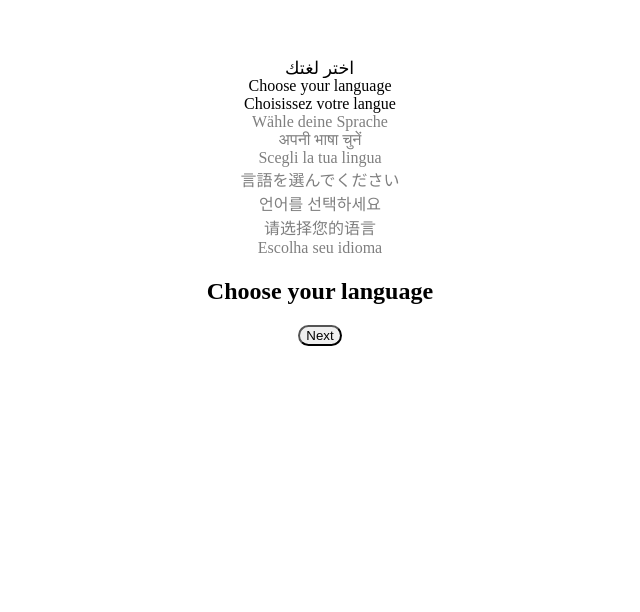
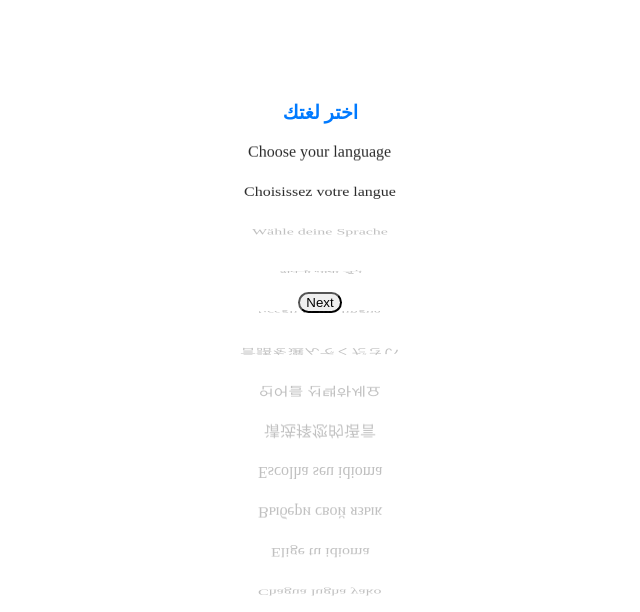
Before and after one commit to chri7im/qr-gospel, a Next.js app: page / in a window 1280 px wide. Shown: the part 206-818 px from the top of the page, without its empty margins (320-960 px from the left). Built offline with nearby package versions, Linux system fonts and the light colour scheme.

Commit message:
Fix WheelPicker scrolling using Framer Motion drag

```diff
--- a/app/globals.css
+++ b/app/globals.css
@@ -2,7 +2,20 @@
 @tailwind components;
 @tailwind utilities;
 
-html, body {
-  overscroll-behavior: none;
-  -webkit-overflow-scrolling: touch;
+/* Custom styles for WheelPicker */
+.scroll-snap-y {
+  scroll-snap-type: y mandatory;
 }
+
+.scroll-snap-align-center > * {
+  scroll-snap-align: center;
+}
+
+.scrollbar-none::-webkit-scrollbar {
+  display: none;
+}
+
+.scrollbar-none {
+  -ms-overflow-style: none; /* IE and Edge */
+  scrollbar-width: none; /* Firefox */
+}
--- /dev/null
+++ b/app/lib/WheelPicker.tsx
@@ -0,0 +1,140 @@
+import { useRef, useState, useEffect } from 'react';
+import { motion, useMotionValue, useSpring, useTransform } from 'framer-motion';
+
+type WheelPickerProps = {
+  items: string[];
+  visibleCount?: number; // odd number, e.g. 5 or 7
+  itemHeight?: number; // in px
+  onChange?: (index: number) => void;
+};
+
+export function WheelPicker({
+  items,
+  visibleCount = 5,
+  itemHeight = 40,
+  onChange,
+}: WheelPickerProps) {
+  const [selected, setSelected] = useState(0);
+  const y = useMotionValue(0);
+  const springY = useSpring(y, { stiffness: 300, damping: 30 }); // Smooth scrolling
+  const totalHeight = items.length * itemHeight;
+
+  // Derive the “selected index” by rounding scroll / itemHeight
+  const currentIndex = useTransform(springY, (y) => Math.round(-y / itemHeight));
+
+  // When the derived index changes, clamp it and call onChange
+  useEffect(() => {
+    const unsubs = currentIndex.onChange((v) => {
+      const i = Math.min(Math.max(0, v), items.length - 1);
+      setSelected(i);
+      onChange?.(i);
+      console.log('Selected index:', i);
+    });
+    return () => unsubs();
+  }, [currentIndex, items.length, onChange]);
+
+  // Snap to nearest item on drag end
+  const handleDragEnd = () => {
+    const currentY = springY.get();
+    const nearestIndex = Math.round(currentY / itemHeight);
+    const snapY = nearestIndex * itemHeight;
+    const boundedSnapY = Math.min(0, Math.max(-(totalHeight - itemHeight * visibleCount), snapY));
+    springY.set(boundedSnapY);
+    console.log('Snapped y:', boundedSnapY, 'Nearest index:', nearestIndex);
+  };
+
+  // Handle wheel scrolling for desktop
+  useEffect(() => {
+    const handleWheel = (e: WheelEvent) => {
+      e.preventDefault();
+      const delta = e.deltaY * 0.5; // Adjust scroll sensitivity
+      const newY = Math.min(0, Math.max(-(totalHeight - itemHeight * visibleCount), y.get() - delta));
+      y.set(newY);
+      console.log('Wheel scroll y:', newY);
+    };
+
+    const wheelElement = wheelRef.current;
+    if (wheelElement) {
+      wheelElement.addEventListener('wheel', handleWheel, { passive: false });
+    }
+
+    return () => {
+      if (wheelElement) {
+        wheelElement.removeEventListener('wheel', handleWheel);
+      }
+    };
+  }, [y]);
+
+  const wheelRef = useRef<HTMLDivElement>(null);
+
+  // Each item gets a 3D rotation based on distance to selected
+  const getTransform = (i: number) => {
+    const d = i - selected; // Distance in “rows”
+    const angle = d * 20; // 20° per row
+    const depth = -Math.abs(d) * 8; // Pull back into “barrel”
+    return {
+      rotateX: angle,
+      translateZ: depth,
+      scale: i === selected ? 1.2 : 1.0,
+    };
+  };
+
+  return (
+    <div
+      className="relative mx-auto"
+      style={{ height: itemHeight * visibleCount, perspective: 800 }}
+    >
+      {/* Gradient mask for fade effect */}
+      <div className="absolute inset-x-0 top-0 h-12 bg-gradient-to-b from-gray-100 to-transparent z-10" />
+      <div className="absolute inset-x-0 bottom-0 h-12 bg-gradient-to-t from-gray-100 to-transparent z-10" />
+      {/* Fixed highlight with modern iOS effect */}
+      <div
+        className="absolute inset-x-0 top-[80px] h-10 z-0"
+        style={{
+          background: 'rgba(255, 255, 255, 0.2)',
+          backdropFilter: 'blur(12px)',
+          WebkitBackdropFilter: 'blur(12px)',
+          borderTop: '1px solid rgba(255, 255, 255, 0.3)',
+          borderBottom: '1px solid rgba(255, 255, 255, 0.3)',
+        }}
+      />
+      <motion.div
+        ref={wheelRef}
+        className="flex flex-col items-center"
+        style={{ y: springY }}
+        drag="y"
+        dragConstraints={{
+          top: -(totalHeight - itemHeight * visibleCount),
+          bottom: 0,
+        }}
+        dragElastic={0.1}
+        dragMomentum={true}
+        onDragEnd={handleDragEnd}
+      >
+        {items.map((label, i) => {
+          const { rotateX, translateZ, scale } = getTransform(i);
+          return (
+            <motion.div
+              key={i}
+              className="flex items-center justify-center whitespace-nowrap"
+              style={{
+                height: itemHeight,
+                fontSize: itemHeight * 0.4,
+                transformStyle: 'preserve-3d',
+                rotateX,
+                translateZ,
+                scale,
+                color: i === selected ? 'rgb(0, 122, 255)' : 'rgb(44, 44, 44)', // iOS blue for selected, dark grey for others
+                fontWeight: i === selected ? 600 : 400,
+                opacity: Math.abs(i - selected) <= 2 ? 1 : 0.3,
+                transition: 'scale 0.2s, color 0.2s, opacity 0.2s',
+              }}
+            >
+              {label}
+            </motion.div>
+          );
+        })}
+      </motion.div>
+    </div>
+  );
+}
--- a/app/page.tsx
+++ b/app/page.tsx
@@ -1,10 +1,8 @@
 'use client';
 
-import { useState, useEffect, useRef } from 'react';
+import { useState } from 'react';
 import Link from 'next/link';
-import {
-  motion, useMotionValue, useTransform, useSpring,
-} from 'framer-motion';
+import { WheelPicker } from './lib/WheelPicker.tsx';
 import { Language, t } from './lib/translations.ts';
 
 export default function Home() {
@@ -24,106 +22,28 @@ export default function Home() {
     'Swahili',
   ];
   const [selectedLanguage, setSelectedLanguage] = useState<Language>('English');
-  const wheelRef = useRef<HTMLDivElement>(null);
 
-  // Motion value for scroll position
-  const y = useMotionValue(0);
-  const springY = useSpring(y, { stiffness: 300, damping: 30 }); // Smooth scrolling
-  const itemHeight = 40; // Height of each language item in pixels
-  const visibleItems = 5; // Number of visible items in the wheel
-  const totalHeight = languages.length * itemHeight;
+  // Map languages to their translated "chooseLanguagePrompt" strings
+  const items = languages.map((lang) => t('chooseLanguagePrompt', lang));
 
-  // Transform scroll position to select the closest language
-  const selectedIndex = useTransform(springY, (value) => {
-    const index = Math.round(-value / itemHeight);
-    return Math.max(0, Math.min(languages.length - 1, index));
-  });
-
-  // Update selected language based on scroll
-  useEffect(() => {
-    const unsubscribe = selectedIndex.onChange((index) => {
-      setSelectedLanguage(languages[index]);
-      console.log('Selected language:', languages[index]); // Debugging
-    });
-    return () => unsubscribe();
-  }, [selectedIndex, languages]);
-
-  // Handle wheel scrolling for desktop
-  useEffect(() => {
-    const handleWheel = (e: WheelEvent) => {
-      e.preventDefault();
-      const delta = e.deltaY * 0.5; // Adjust scroll sensitivity
-      const newY = Math.min(0, Math.max(-totalHeight + itemHeight * visibleItems, y.get() - delta));
-      y.set(newY);
-    };
-
-    const wheelElement = wheelRef.current;
-    if (wheelElement) {
-      wheelElement.addEventListener('wheel', handleWheel, { passive: false });
-    }
-
-    return () => {
-      if (wheelElement) {
-        wheelElement.removeEventListener('wheel', handleWheel);
-      }
-    };
-  }, [y]);
-
-  // Snap to nearest item on drag end
-  const handleDragEnd = () => {
-    const currentY = y.get();
-    const nearestIndex = Math.round(-currentY / itemHeight);
-    const snapY = -nearestIndex * itemHeight;
-    y.set(snapY);
+  // Handle selection change
+  const handleChange = (index: number) => {
+    setSelectedLanguage(languages[index]);
+    console.log('Selected language:', languages[index], 'Index:', index);
   };
 
-  // Debugging: Log rendering
-  useEffect(() => {
-    console.log('Home component rendered, selectedLanguage:', selectedLanguage);
-  }, [selectedLanguage]);
-
   return (
-    <div className="w-full h-screen flex flex-col items-center justify-center p-4 bg-gray-100">
-      <div
-        className="relative w-80 h-[200px] bg-white rounded-lg shadow-lg overflow-hidden"
-        style={{ perspective: 1000 }}
-      >
-        {/* Gradient mask for fade effect */}
-        <div className="absolute inset-x-0 top-0 h-12 bg-gradient-to-b from-white to-transparent z-10" />
-        <div className="absolute inset-x-0 bottom-0 h-12 bg-gradient-to-t from-white to-transparent z-10" />
-        {/* Fixed highlight */}
-        <div className="absolute inset-x-0 top-[80px] h-10 bg-blue-100 border-y border-blue-300 z-0" />
-        <motion.div
-          ref={wheelRef}
-          className="flex flex-col items-center"
-          style={{ y: springY }}
-          drag="y"
-          dragConstraints={{ top: -(totalHeight - itemHeight * visibleItems), bottom: 0 }}
-          dragElastic={0.1}
-          dragMomentum
-          onDragEnd={handleDragEnd}
-        >
-          {languages.map((lang, index) => (
-            <motion.div
-              key={lang}
-              className="w-full h-10 flex items-center justify-center text-lg font-medium text-gray-800"
-              style={{
-                transform: `translateZ(${(selectedIndex.get() - index) * -20}px)`,
-                opacity: Math.abs(selectedIndex.get() - index) <= 2 ? 1 : 0.5,
-                scale: selectedIndex.get() === index ? 1.1 : 1,
-                transition: 'opacity 0.2s, scale 0.2s',
-              }}
-            >
-              {t('chooseLanguagePrompt', lang)}
-            </motion.div>
-          ))}
-        </motion.div>
-      </div>
-      <h2 className="text-xl font-bold mt-4">{t('chooseLanguagePrompt', selectedLanguage)}</h2>
+    <div className='w-full h-screen flex flex-col items-center justify-center p-4 bg-gray-100'>
+      <WheelPicker
+        items={items}
+        visibleCount={5}
+        itemHeight={40}
+        onChange={handleChange}
+      />
       <Link href={`/about?lang=${selectedLanguage}`}>
         <button
-          className="mt-4 px-6 py-2 bg-blue-500 text-white rounded-full disabled:opacity-50"
-          type="button"
+          className='mt-6 px-6 py-2 bg-blue-500 text-white rounded-full disabled:opacity-50'
+          type='button'
           disabled={!selectedLanguage}
         >
           Next
--- a/tailwind.config.ts
+++ b/tailwind.config.ts
@@ -13,3 +13,8 @@ const config: Config = {
 };
 
 export default config;
+
+.scroll-snap-y { scroll-snap-type: y mandatory; }
+.scroll-snap-align-center > * { scroll-snap-align: center; }
+.scrollbar-none::-webkit-scrollbar { display: none; }
+.scrollbar-none { -ms-overflow-style: none; /* IE and Edge */ scrollbar-width: none; /* Firefox */ }
```
